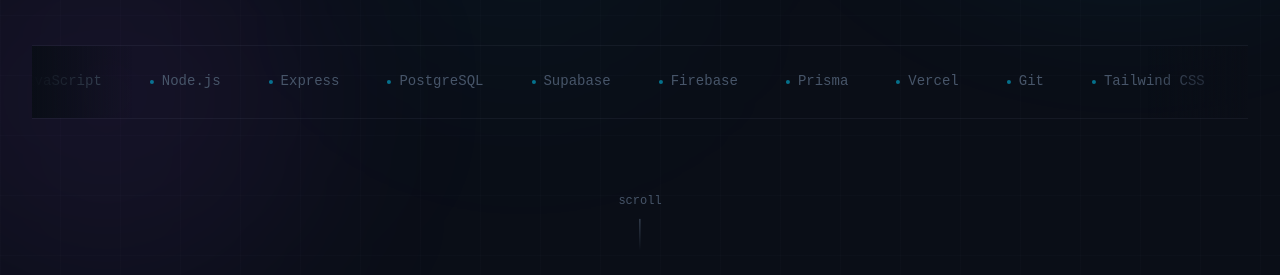
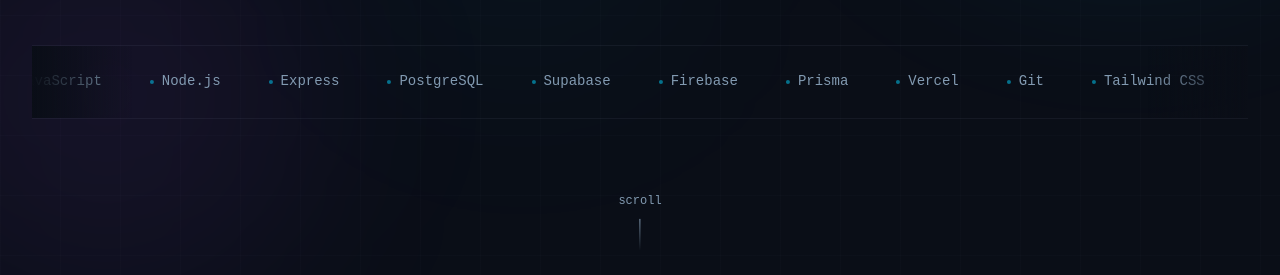
Before and after one commit to bluepill02/portfolio, a React (Vite) app: page / in a window 1280 px wide. Shown: the part 525-800 px from the top of the page. Built offline with nearby package versions, Linux system fonts and the light colour scheme; no server answers.

Commit message:
fix: update script source path and modify text-muted color variable

```diff
--- a/index.html
+++ b/index.html
@@ -38,7 +38,7 @@
 
 <body>
   <div id="root"></div>
-  <script type="module" src="./src/main.jsx"></script>
+  <script type="module" src="/src/main.jsx"></script>
 </body>
 
 </html>
--- a/src/index.css
+++ b/src/index.css
@@ -20,7 +20,7 @@
   /* Text */
   --text-primary: #e2e8f0;
   --text-secondary: #94a3b8;
-  --text-muted: #475569;
+  --text-muted: #829ab1;
 
   /* Borders */
   --border-subtle: rgba(148, 163, 184, 0.08);
```
